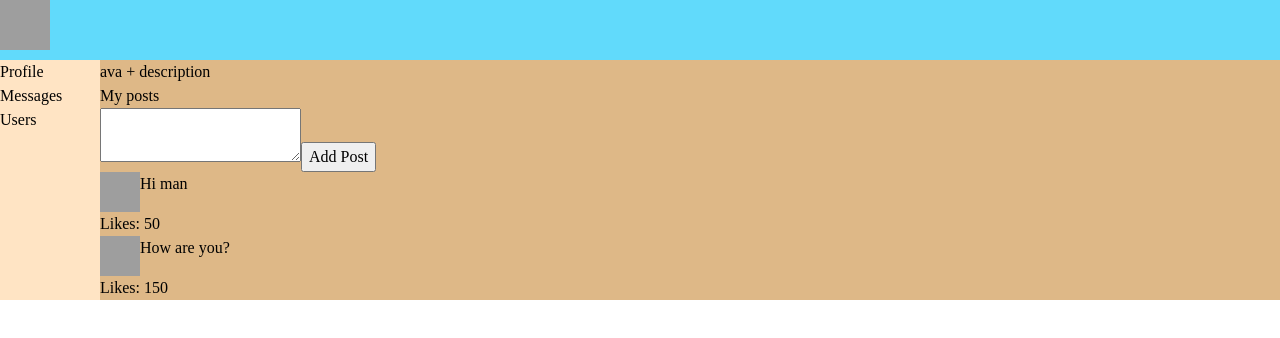
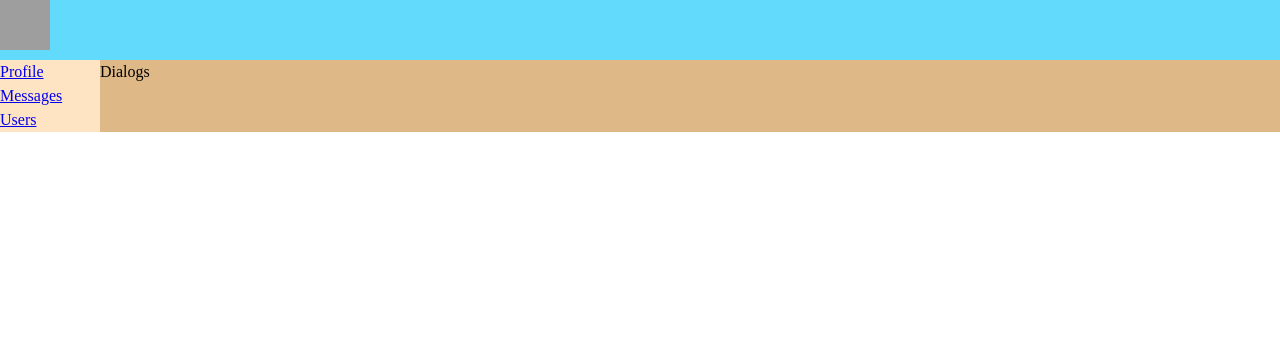
Before and after one commit to AlFilip/Social-Network-TS, a React (Create React App) app: page /dialogs in a window 1280 px wide. Shown: the top 338 px of the page. Built offline with nearby package versions, Linux system fonts and the light colour scheme; grey boxes are pictures that could not be loaded.

Commit message:
Added routing

```diff
--- a/package.json
+++ b/package.json
@@ -12,6 +12,7 @@
     "@types/react-dom": "^17.0.0",
     "react": "^17.0.2",
     "react-dom": "^17.0.2",
+    "react-router-dom": "^5.2.0",
     "react-scripts": "4.0.3",
     "typescript": "^4.1.2",
     "web-vitals": "^1.0.1"
@@ -39,5 +40,8 @@
       "last 1 firefox version",
       "last 1 safari version"
     ]
+  },
+  "devDependencies": {
+    "@types/react-router-dom": "^5.1.8"
   }
 }
--- a/src/App.css
+++ b/src/App.css
@@ -1,9 +1,13 @@
-.app-wrapper-content{
+.app-wrapper{
   display: grid;
   grid-template-areas:
           "h h"
           "n c";
-
   grid-template-rows: 60px 1fr;
   grid-template-columns: 100px 1fr;
 }
+
+.app-wrapper-content {
+    grid-area: c;
+    background-color: burlywood;
+}
--- a/src/App.tsx
+++ b/src/App.tsx
@@ -3,14 +3,22 @@
 import Header from "./components/Header/Header";
 import Navbar from "./components/Navber/Navber";
 import Profile from "./components/Profile/Profile";
+import Dialogs from "./components/Dialogs/Dialogs";
+
+import {BrowserRouter, Route} from "react-router-dom"
 
 function App() {
     return (
-        <div className="app-wrapper-content">
-            <Header />
-            <Navbar />
-            <Profile />
-        </div>
+        <BrowserRouter>
+            <div className="app-wrapper">
+                <Header/>
+                <Navbar/>
+                <div className={'app-wrapper-content'}>
+                    <Route path={'/profile'} component={Profile}/>
+                    <Route path={'/dialogs'} component={Dialogs}/>
+                </div>
+            </div>
+        </BrowserRouter>
     );
 }
 
--- a/src/components/Dialogs/Dialogs.tsx
+++ b/src/components/Dialogs/Dialogs.tsx
@@ -1,7 +1,9 @@
-function Dialogs () {
+import React from "react";
+
+function Dialogs() {
     return (
         <div>
-
+            Dialogs
         </div>
     )
 }
--- a/src/components/Navber/Navber.tsx
+++ b/src/components/Navber/Navber.tsx
@@ -1,12 +1,25 @@
 import React from "react";
+import { NavLink } from "react-router-dom";
 import s from "./Navbar.module.css"
 
 function Navbar () {
     return (
         <nav className={s.nav}>
-            <div>Profile</div>
-            <div>Messages</div>
-            <div>Users</div>
+            <div>
+                <NavLink to={'/profile'}>
+                    Profile
+                </NavLink>
+            </div>
+            <div>
+                <NavLink to={'/dialogs'}>
+                    Messages
+                </NavLink>
+            </div>
+            <div>
+                <NavLink to={'/users'}>
+                    Users
+                </NavLink>
+            </div>
         </nav>
     )
 }
--- a/src/components/Profile/Profile.module.css
+++ b/src/components/Profile/Profile.module.css
@@ -1,4 +1,2 @@
 .profile {
-    grid-area: c;
-    background-color: burlywood;
 }
```
Also changed, not shown: 2 other files (tests, documents, lock files or other folders).
